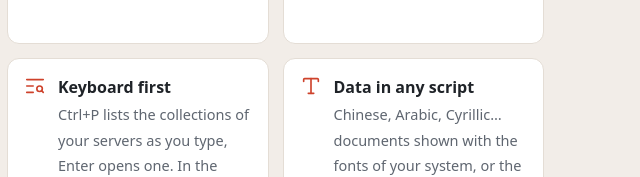
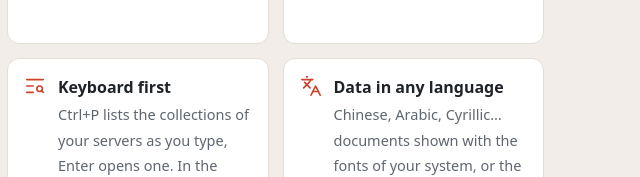
Before and after one commit to Tatayoyoh/rustyrobo, a plain HTML site: page docs/index.html in a window 1280 px wide. Shown: the part 2603-2780 px from the top of the page, 640-1280 px from the left. Drawn offline with nearby package versions, Linux system fonts and the light colour scheme.

Commit message:
docs(site): card description

```diff
--- a/docs/index.html
+++ b/docs/index.html
@@ -245,7 +245,7 @@
           <div class="feature"><div class="icon"><i data-lucide="table-properties"></i></div><div><b>Edit in the table</b><span>Double-click a cell to change a value, its type included, without opening the document.</span></div></div>
           <div class="feature"><div class="icon"><i data-lucide="history"></i></div><div><b>Query history</b><span>Every script you run, with its connection and database: search it and open it again with Ctrl+H.</span></div></div>
           <div class="feature"><div class="icon"><i data-lucide="text-search"></i></div><div><b>Keyboard first</b><span>Ctrl+P lists the collections of your servers as you type, Enter opens one. In the results, arrows go through the rows and Enter edits; R and E view or edit the document, Ctrl+K changes the view, Alt+arrows go from panel to panel.</span></div></div>
-          <div class="feature"><div class="icon"><i data-lucide="type"></i></div><div><b>Data in any script</b><span>Chinese, Arabic, Cyrillic… documents shown with the fonts of your system, or the ones you choose. Right-to-left text in the results.</span></div></div>
+          <div class="feature"><div class="icon"><i data-lucide="languages"></i></div><div><b>Data in any language</b><span>Chinese, Arabic, Cyrillic… documents shown with the fonts of your system, or the ones you choose. Right-to-left text in the results.</span></div></div>
         </div>
       </div>
     </section>
```
